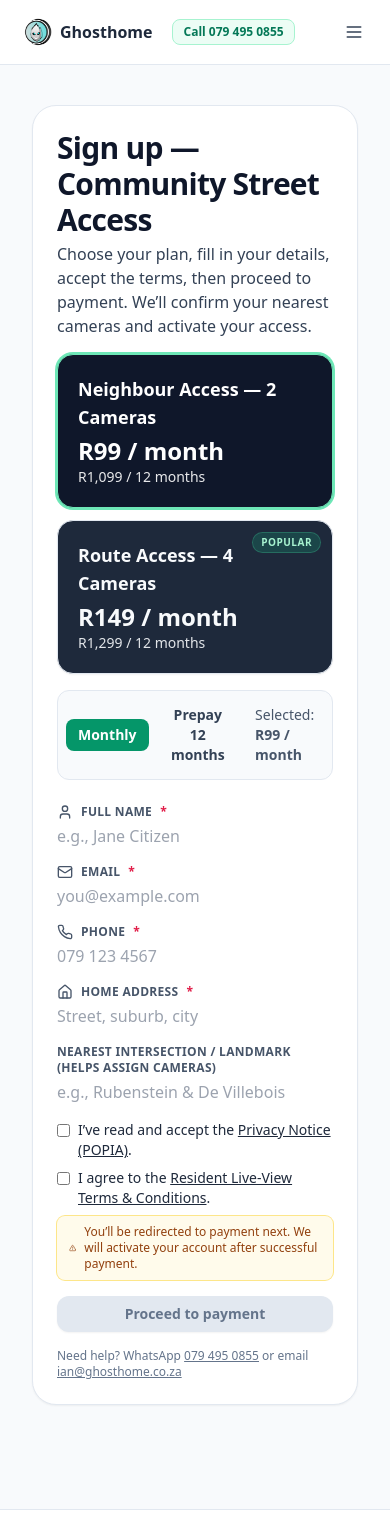
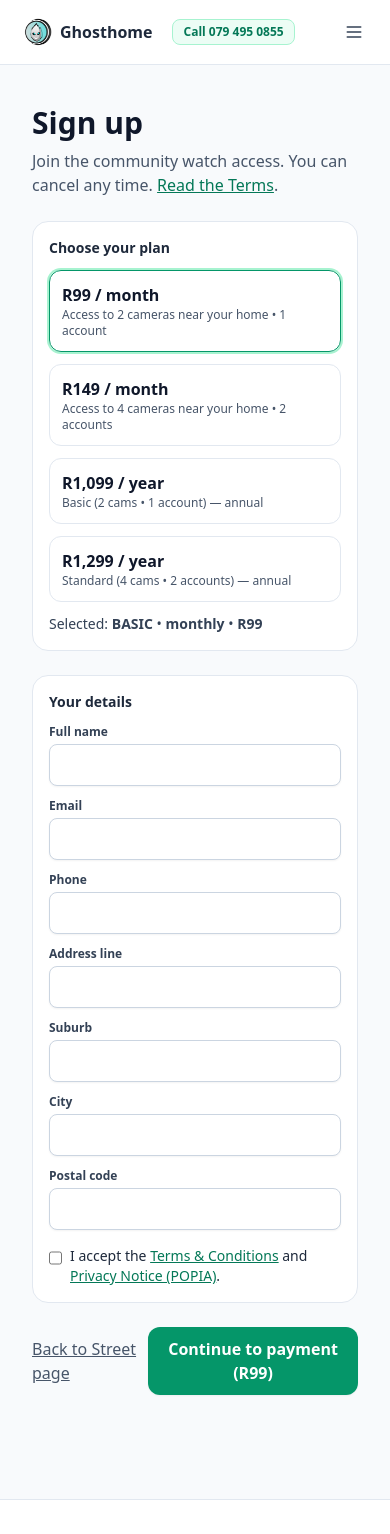
Before and after one commit to Nexzuis/ghosthome-site, a React (Vite) app: page /signup in a window 390 px wide. Shown: the top 1534 px of the page. Built offline with nearby package versions, Linux system fonts and the light colour scheme.

Commit message:
Fix signup flow: route, API, pay page; keep API rewrites

```diff
--- a/src/routes/Signup.jsx
+++ b/src/routes/Signup.jsx
@@ -1,221 +1,227 @@
-import React, { useMemo, useState } from "react";
-import { Link, useNavigate } from "react-router-dom";
-import { User, Mail, Phone, Home, FileText, Upload, AlertTriangle } from "lucide-react";
+import React, { useState } from "react";
+import { useNavigate, Link } from "react-router-dom";
+
+const MONTHLY_PRICES = {
+  basic: 99,        // 2 cameras, 1 account
+  standard: 149,    // 4 cameras, 2 accounts
+};
+const ANNUAL_PRICES = {
+  basic: 1099,
+  standard: 1299,
+};
 
 export default function Signup() {
-  const navigate = useNavigate();
+  const nav = useNavigate();
+  const [plan, setPlan] = useState("basic"); // basic | standard
+  const [billing, setBilling] = useState("monthly"); // monthly | annual
+  const [form, setForm] = useState({
+    fullName: "",
+    email: "",
+    phone: "",
+    address1: "",
+    suburb: "",
+    city: "",
+    postalCode: "",
+    accept: false,
+  });
+  const [busy, setBusy] = useState(false);
+  const [err, setErr] = useState("");
 
-  const [plan, setPlan] = useState("2c");
-  const [billing, setBilling] = useState("monthly"); // monthly | annual
-  const [fullName, setFullName] = useState("");
-  const [email, setEmail] = useState("");
-  const [phone, setPhone] = useState("");
-  const [address, setAddress] = useState("");
-  const [nearest, setNearest] = useState("");
-  const [secondUser, setSecondUser] = useState(""); // for 4-cam plan
-  const [acceptPrivacy, setAcceptPrivacy] = useState(false);
-  const [acceptTerms, setAcceptTerms] = useState(false);
-  const [busy, setBusy] = useState(false);
-  const [error, setError] = useState("");
+  const price =
+    billing === "monthly" ? MONTHLY_PRICES[plan] : ANNUAL_PRICES[plan];
 
-  const prices = useMemo(() => ({
-    "2c": { monthly: "R99 / month", annual: "R1,099 / 12 months" },
-    "4c": { monthly: "R149 / month", annual: "R1,299 / 12 months" }
-  }), []);
+  const handle = (e) => {
+    const { name, value, type, checked } = e.target;
+    setForm((f) => ({ ...f, [name]: type === "checkbox" ? checked : value }));
+  };
 
-  const planName = plan === "2c" ? "Neighbour Access — 2 Cameras" : "Route Access — 4 Cameras";
-  const priceLabel = prices[plan][billing];
+  async function onSubmit(e) {
+    e.preventDefault();
+    setErr("");
 
-  const valid = fullName && email && phone && address && acceptPrivacy && acceptTerms;
+    // minimal validation
+    if (!form.accept) {
+      setErr("Please accept the Terms to continue.");
+      return;
+    }
+    if (!form.fullName || !form.email || !form.phone) {
+      setErr("Name, email and phone are required.");
+      return;
+    }
 
-  async function handleSubmit(e) {
-    e.preventDefault();
-    if (!valid || busy) return;
     setBusy(true);
-    setError("");
+    let signupId = null;
 
     try {
+      // Try server API (will succeed if DB + /api are wired)
       const res = await fetch("/api/signup", {
         method: "POST",
         headers: { "Content-Type": "application/json" },
         body: JSON.stringify({
           plan,
           billing,
-          full_name: fullName,
-          email,
-          phone,
-          address,
-          nearest,
-          second_user_email: plan === "4c" ? secondUser : "",
+          price,
+          ...form,
         }),
       });
-      if (!res.ok) throw new Error("Sign-up failed");
+
+      if (res.ok) {
         const data = await res.json();
-      const signupId = data.signup_id;
-      navigate(`/pay?plan=${encodeURIComponent(plan)}&billing=${encodeURIComponent(billing)}&signupId=${encodeURIComponent(signupId)}`);
-    } catch (err) {
-      setError("Could not create your sign-up. Please try again or WhatsApp 079 495 0855.");
-      console.error(err);
-    } finally {
+        signupId = data?.id || data?.signupId || null;
+      } else {
+        // swallow API error, continue to client-side redirect
+        console.warn("Signup API responded", res.status);
+      }
+    } catch (e) {
+      console.warn("Signup API error", e);
+    }
+
+    // Fallback: persist minimal info locally so user can still pay
+    if (!signupId) {
+      const tmp = {
+        plan,
+        billing,
+        price,
+        fullName: form.fullName,
+        email: form.email,
+        phone: form.phone,
+        address1: form.address1,
+        suburb: form.suburb,
+        city: form.city,
+        postalCode: form.postalCode,
+        at: new Date().toISOString(),
+      };
+      localStorage.setItem("ghosthome_signup_fallback", JSON.stringify(tmp));
+    }
+
     setBusy(false);
-    }
+    // Always move customer forward to pay page (PayFast can be wired later)
+    nav(`/pay?plan=${encodeURIComponent(plan)}&billing=${encodeURIComponent(billing)}&amount=${price}${signupId ? `&signupId=${encodeURIComponent(signupId)}` : ""}`);
   }
 
   return (
     <main className="mx-auto max-w-3xl px-4 py-10">
-      <section className="rounded-3xl border border-slate-200 bg-white p-6 shadow-sm">
-        <header className="mb-4">
-          <h1 className="text-3xl font-bold tracking-tight text-slate-900">Sign up — Community Street Access</h1>
-          <p className="mt-1 text-slate-700">
-            Choose your plan, fill in your details, accept the terms, then proceed to payment. We’ll confirm your nearest cameras and activate your access.
+      <h1 className="text-3xl font-bold text-slate-900">Sign up</h1>
+      <p className="mt-2 text-slate-600">
+        Join the community watch access. You can cancel any time.{" "}
+        <Link to="/terms" className="text-emerald-700 underline">
+          Read the Terms
+        </Link>
+        .
       </p>
-        </header>
 
-        <div className="grid gap-3 md:grid-cols-2">
+      <form onSubmit={onSubmit} className="mt-6 space-y-6">
+        {/* Plan */}
+        <section className="rounded-2xl border border-slate-200 bg-white p-4">
+          <h2 className="text-sm font-semibold text-slate-800">Choose your plan</h2>
+          <div className="mt-3 grid gap-3 sm:grid-cols-2">
             <PlanCard
-            active={plan === "2c"}
-            title="Neighbour Access — 2 Cameras"
-            monthly="R99 / month"
-            annual="R1,099 / 12 months"
-            onSelect={() => setPlan("2c")}
+              label="R99 / month"
+              sub="Access to 2 cameras near your home • 1 account"
+              active={plan === "basic" && billing === "monthly"}
+              onClick={() => { setPlan("basic"); setBilling("monthly"); }}
             />
             <PlanCard
-            active={plan === "4c"}
-            title="Route Access — 4 Cameras"
-            monthly="R149 / month"
-            annual="R1,299 / 12 months"
-            badge="Popular"
-            onSelect={() => setPlan("4c")}
+              label="R149 / month"
+              sub="Access to 4 cameras near your home • 2 accounts"
+              active={plan === "standard" && billing === "monthly"}
+              onClick={() => { setPlan("standard"); setBilling("monthly"); }}
+            />
+            <PlanCard
+              label="R1,099 / year"
+              sub="Basic (2 cams • 1 account) — annual"
+              active={plan === "basic" && billing === "annual"}
+              onClick={() => { setPlan("basic"); setBilling("annual"); }}
+            />
+            <PlanCard
+              label="R1,299 / year"
+              sub="Standard (4 cams • 2 accounts) — annual"
+              active={plan === "standard" && billing === "annual"}
+              onClick={() => { setPlan("standard"); setBilling("annual"); }}
             />
           </div>
+          <p className="mt-3 text-sm text-slate-700">
+            Selected: <span className="font-semibold uppercase">{plan}</span> •{" "}
+            <span className="font-semibold">{billing}</span> •{" "}
+            <span className="font-semibold">R{price}</span>
+          </p>
+        </section>
 
-        <div className="mt-4 inline-flex items-center gap-2 rounded-xl border border-slate-200 bg-slate-50 p-2">
-          <button
-            type="button"
-            onClick={() => setBilling("monthly")}
-            className={["rounded-lg px-3 py-1.5 text-sm font-semibold", billing === "monthly" ? "bg-emerald-600 text-white" : "text-slate-700 hover:bg-white"].join(" ")}
-          >
-            Monthly
-          </button>
-          <button
-            type="button"
-            onClick={() => setBilling("annual")}
-            className={["rounded-lg px-3 py-1.5 text-sm font-semibold", billing === "annual" ? "bg-emerald-600 text-white" : "text-slate-700 hover:bg-white"].join(" ")}
-          >
-            Prepay 12 months
-          </button>
-          <span className="ml-2 text-sm text-slate-600">Selected: <span className="font-semibold">{priceLabel}</span></span>
+        {/* Details */}
+        <section className="rounded-2xl border border-slate-200 bg-white p-4">
+          <h2 className="text-sm font-semibold text-slate-800">Your details</h2>
+          <div className="mt-3 grid gap-3 sm:grid-cols-2">
+            <Input label="Full name" name="fullName" value={form.fullName} onChange={handle} required />
+            <Input label="Email" name="email" type="email" value={form.email} onChange={handle} required />
+            <Input label="Phone" name="phone" value={form.phone} onChange={handle} required />
+            <Input label="Address line" name="address1" value={form.address1} onChange={handle} />
+            <Input label="Suburb" name="suburb" value={form.suburb} onChange={handle} />
+            <Input label="City" name="city" value={form.city} onChange={handle} />
+            <Input label="Postal code" name="postalCode" value={form.postalCode} onChange={handle} />
           </div>
 
-        <form className="mt-6 space-y-4" onSubmit={handleSubmit}>
-          <Field label="Full name" required icon={<User className="h-4 w-4" />}>
-            <input type="text" value={fullName} onChange={(e) => setFullName(e.target.value)} className="input" placeholder="e.g., Jane Citizen" required />
-          </Field>
+          <label className="mt-4 flex items-start gap-2 text-sm">
+            <input
+              type="checkbox"
+              name="accept"
+              checked={form.accept}
+              onChange={handle}
+              className="mt-1 h-4 w-4 rounded border-slate-300 text-emerald-600 focus:ring-emerald-600"
+            />
+            <span>
+              I accept the{" "}
+              <Link to="/terms" className="text-emerald-700 underline">
+                Terms & Conditions
+              </Link>{" "}
+              and{" "}
+              <Link to="/privacy" className="text-emerald-700 underline">
+                Privacy Notice (POPIA)
+              </Link>.
+            </span>
+          </label>
 
-          <div className="grid gap-4 sm:grid-cols-2">
-            <Field label="Email" required icon={<Mail className="h-4 w-4" />}>
-              <input type="email" value={email} onChange={(e) => setEmail(e.target.value)} className="input" placeholder="you@example.com" required />
-            </Field>
-            <Field label="Phone" required icon={<Phone className="h-4 w-4" />}>
-              <input type="tel" value={phone} onChange={(e) => setPhone(e.target.value)} className="input" placeholder="079 123 4567" required />
-            </Field>
-          </div>
+          {err ? <p className="mt-3 text-sm text-rose-600">{err}</p> : null}
+        </section>
 
-          <Field label="Home address" required icon={<Home className="h-4 w-4" />}>
-            <input type="text" value={address} onChange={(e) => setAddress(e.target.value)} className="input" placeholder="Street, suburb, city" required />
-          </Field>
-
-          <Field label="Nearest intersection / landmark (helps assign cameras)">
-            <input type="text" value={nearest} onChange={(e) => setNearest(e.target.value)} className="input" placeholder="e.g., Rubenstein & De Villebois" />
-          </Field>
-
-          {plan === "4c" && (
-            <Field label="Second user email (optional for 2nd account)">
-              <input type="email" value={secondUser} onChange={(e) => setSecondUser(e.target.value)} className="input" placeholder="partner@example.com" />
-            </Field>
-          )}
-
-          {/* Acceptances */}
-          <div className="space-y-2">
-            <label className="flex items-start gap-2 text-sm">
-              <input type="checkbox" checked={acceptPrivacy} onChange={(e) => setAcceptPrivacy(e.target.checked)} className="mt-1" required />
-              <span>I’ve read and accept the <Link to="/privacy" className="underline">Privacy Notice (POPIA)</Link>.</span>
-            </label>
-            <label className="flex items-start gap-2 text-sm">
-              <input type="checkbox" checked={acceptTerms} onChange={(e) => setAcceptTerms(e.target.checked)} className="mt-1" required />
-              <span>I agree to the <Link to="/terms" className="underline">Resident Live-View Terms & Conditions</Link>.</span>
-            </label>
-            <div className="flex items-center gap-2 rounded-lg bg-amber-50 px-3 py-2 text-xs text-amber-800 ring-1 ring-amber-200">
-              <AlertTriangle className="h-4 w-4" />
-              You’ll be redirected to payment next. We will activate your account after successful payment.
-            </div>
-          </div>
-
-          {error && <div className="rounded-lg bg-rose-50 px-3 py-2 text-sm text-rose-700 ring-1 ring-rose-200">{error}</div>}
-
+        <div className="flex items-center justify-between">
+          <Link to="/street" className="text-slate-600 underline">Back to Street page</Link>
           <button
             type="submit"
-            disabled={!valid || busy}
-            className={[
-              "w-full rounded-xl px-4 py-2 text-center text-sm font-semibold shadow-sm",
-              valid && !busy ? "bg-emerald-600 text-white hover:bg-emerald-700" : "cursor-not-allowed bg-slate-200 text-slate-500"
-            ].join(" ")}
+            disabled={busy}
+            className="rounded-xl bg-emerald-600 px-5 py-2.5 font-semibold text-white shadow-sm hover:bg-emerald-700 disabled:opacity-60"
           >
-            {busy ? "Working..." : "Proceed to payment"}
+            {busy ? "Processing…" : `Continue to payment (R${price})`}
           </button>
-
-          <div className="text-xs text-slate-500">
-            Need help? WhatsApp <a className="underline" href="https://wa.me/27794950855" target="_blank" rel="noreferrer">079 495 0855</a> or email{" "}
-            <a className="underline" href="mailto:ian@ghosthome.co.za">ian@ghosthome.co.za</a>
         </div>
       </form>
-      </section>
     </main>
   );
 }
 
-function PlanCard({ active, title, monthly, annual, badge, onSelect }) {
+function PlanCard({ label, sub, active, onClick }) {
   return (
     <button
       type="button"
-      onClick={onSelect}
+      onClick={onClick}
       className={[
-        "relative h-full w-full rounded-2xl border p-5 text-left shadow-sm transition",
-        active ? "border-emerald-300 ring-2 ring-emerald-300" : "border-slate-200 hover:border-slate-300",
-        active ? "bg-slate-900 text-white" : "bg-slate-800 text-slate-50"
+        "w-full rounded-xl border p-3 text-left",
+        active ? "border-emerald-600 ring-2 ring-emerald-200" : "border-slate-200 hover:border-slate-300"
       ].join(" ")}
     >
-      {badge && (
-        <span className="absolute right-3 top-3 rounded-full bg-emerald-500/20 px-2 py-0.5 text-[10px] font-bold uppercase tracking-wider text-emerald-200 ring-1 ring-emerald-400/40">
-          {badge}
-        </span>
-      )}
-      <div className="text-lg font-semibold">{title}</div>
-      <div className="mt-1 text-2xl font-bold">{monthly}</div>
-      <div className="text-sm opacity-90">{annual}</div>
+      <div className="text-base font-semibold text-slate-900">{label}</div>
+      <div className="text-xs text-slate-600">{sub}</div>
     </button>
   );
 }
 
-function Field({ label, required, icon, children }) {
+function Input({ label, ...props }) {
   return (
     <label className="block">
-      <div className="mb-1 flex items-center gap-2 text-xs font-semibold uppercase tracking-wide text-slate-600">
-        {icon}{label}{required && <span className="text-rose-600">*</span>}
-      </div>
-      {children}
+      <span className="mb-1 block text-xs font-semibold text-slate-700">{label}</span>
+      <input
+        {...props}
+        className="w-full rounded-lg border border-slate-300 px-3 py-2 text-slate-900 shadow-sm focus:border-emerald-600 focus:ring-emerald-600"
+      />
     </label>
   );
 }
-
-/* Tailwind input class injection */
-const inputClass = `
-w-full rounded-lg border border-slate-300 bg-white px-3 py-2 text-sm text-slate-800
-placeholder:text-slate-400 focus:border-emerald-400 focus:outline-none focus:ring-2 focus:ring-emerald-200
-`;
-if (typeof window !== "undefined" && !window.__ghosthome_input_applied) {
-  window.__ghosthome_input_applied = true;
-  const style = document.createElement("style");
-  style.innerHTML = `.input{${inputClass.replace(/\n/g, "")}}`;
-  document.head.appendChild(style);
-}
--- a/src/routes/pay.jsx
+++ b/src/routes/pay.jsx
@@ -1,173 +1,48 @@
-import React, { useEffect, useMemo, useState } from "react";
-import { Link, useSearchParams } from "react-router-dom";
-import { CreditCard, Shield, Clipboard, CheckCircle2 } from "lucide-react";
+import React from "react";
+import { useLocation, Link } from "react-router-dom";
 
 export default function Pay() {
-  const [params] = useSearchParams();
-  const plan = params.get("plan") || "2c";
+  const { search } = useLocation();
+  const params = new URLSearchParams(search);
+  const plan = params.get("plan") || "basic";
   const billing = params.get("billing") || "monthly";
+  const amount = Number(params.get("amount") || 0);
   const signupId = params.get("signupId") || "";
-  const [busy, setBusy] = useState(false);
-  const [err, setErr] = useState("");
-  const [last, setLast] = useState(null);
-  const [copied, setCopied] = useState(false);
-
-  useEffect(() => {
-    try {
-      const j = localStorage.getItem("ghosthome_signup_last");
-      if (j) setLast(JSON.parse(j));
-    } catch {/* no-op */}
-  }, []);
-
-  const label = useMemo(() => {
-    const names = { "2c": "Neighbour Access — 2 Cameras", "4c": "Route Access — 4 Cameras" };
-    const prices = {
-      "2c": { monthly: "R99 / month", annual: "R1,099 / 12 months" },
-      "4c": { monthly: "R149 / month", annual: "R1,299 / 12 months" },
-    };
-    const pickedName = names[plan] || names["2c"];
-    const pickedPrice =
-      (prices[plan] && prices[plan][billing]) || prices["2c"].monthly;
-    return { name: pickedName, price: pickedPrice };
-  }, [plan, billing]);
-
-  async function startPayFast() {
-    setBusy(true);
-    setErr("");
-    try {
-      const res = await fetch("/api/payfast-initiate", {
-        method: "POST",
-        headers: { "Content-Type": "application/json" },
-        body: JSON.stringify({ signup_id: signupId, plan, billing }),
-      });
-      if (!res.ok) throw new Error("Could not prepare payment");
-      const data = await res.json(); // { action, fields }
-      // Build and submit a form to PayFast
-      const form = document.createElement("form");
-      form.action = data.action;
-      form.method = "POST";
-      for (const [k, v] of Object.entries(data.fields)) {
-        const input = document.createElement("input");
-        input.type = "hidden";
-        input.name = k;
-        input.value = v;
-        form.appendChild(input);
-      }
-      document.body.appendChild(form);
-      form.submit();
-    } catch (e) {
-      console.error(e);
-      setErr("Payment could not start. Please refresh or WhatsApp 079 495 0855.");
-    } finally {
-      setBusy(false);
-    }
-  }
-
-  async function copyJSON() {
-    try {
-      await navigator.clipboard.writeText(JSON.stringify(last, null, 2));
-      setCopied(true);
-      setTimeout(() => setCopied(false), 1500);
-    } catch {/* no-op */}
-  }
 
   return (
     <main className="mx-auto max-w-3xl px-4 py-10">
-      <section className="rounded-3xl border border-slate-200 bg-white p-6 shadow-sm">
-        <header className="mb-4">
-          <h1 className="text-3xl font-bold tracking-tight text-slate-900">Payment</h1>
-          <p className="mt-1 text-slate-700">
-            Review your selection and continue to payment. After payment we’ll email you a secure link to upload verification documents (if needed).
-          </p>
-        </header>
+      <h1 className="text-3xl font-bold text-slate-900">Payment</h1>
+      <p className="mt-2 text-slate-600">
+        You’re subscribing to <span className="font-semibold uppercase">{plan}</span> ({billing}) — <span className="font-semibold">R{amount}</span>.
+      </p>
 
-        <div className="rounded-xl border border-slate-200 bg-slate-50 p-4">
-          <div className="text-sm font-semibold text-slate-900">{label.name}</div>
-          <div className="text-slate-700">
-            {billing === "annual" ? "Prepay 12 months" : "Monthly"}
-          </div>
-          <div className="text-lg font-bold text-emerald-700">{label.price}</div>
-          <ul className="mt-2 list-disc pl-6 text-sm text-slate-700">
-            {plan === "2c" ? (
-              <>
-                <li>Live view to 2 nearby street cameras</li>
-                <li>1 account (single user)</li>
-              </>
-            ) : (
-              <>
-                <li>Live view to 4 cameras on your routes</li>
-                <li>2 accounts (e.g., you + partner)</li>
-              </>
-            )}
-            <li>Smart notifications 21:00–05:00 (customisable)</li>
-            <li>Resident access is limited and logged</li>
-          </ul>
+      <div className="mt-6 rounded-2xl border border-slate-200 bg-white p-4">
+        <p className="text-sm text-slate-700">
+          PayFast isn’t live on this environment yet. For now, this page confirms your sign-up details so we can activate access.
+        </p>
+        <ul className="mt-3 list-disc pl-6 text-sm text-slate-700">
+          <li>Plan: {plan}</li>
+          <li>Billing: {billing}</li>
+          <li>Amount: R{amount}</li>
+          {signupId ? <li>Signup ID: {signupId}</li> : null}
+        </ul>
+
+        <div className="mt-5 flex flex-wrap gap-3">
+          <a
+            className="rounded-xl bg-emerald-600 px-4 py-2 font-semibold text-white hover:bg-emerald-700"
+            href={`mailto:ian@ghosthome.co.za?subject=Ghosthome%20Sign-up&body=Plan:%20${encodeURIComponent(plan)}%0ABilling:%20${encodeURIComponent(billing)}%0AAmount:%20R${amount}%0ASignupId:%20${encodeURIComponent(signupId || "N/A")}`}
+          >
+            Email confirmation to Ghosthome
+          </a>
+          <Link to="/street" className="rounded-xl border border-slate-300 bg-white px-4 py-2 text-slate-700 hover:bg-slate-50">
+            Back to Street page
+          </Link>
         </div>
 
-        <div className="mt-6 rounded-xl border border-emerald-200 bg-emerald-50 p-4">
-          <div className="mb-2 inline-flex items-center gap-2 text-sm font-semibold text-emerald-800">
-            <CreditCard className="h-4 w-4" /> PayFast
-          </div>
-          {!signupId && (
-            <p className="text-xs text-emerald-900">
-              Missing sign-up reference. Please <Link className="underline" to="/signup">start at the sign-up page</Link>.
-            </p>
-          )}
-          {err && <p className="rounded-lg bg-rose-50 px-3 py-2 text-sm text-rose-700 ring-1 ring-rose-200">{err}</p>}
-          <button
-            type="button"
-            disabled={!signupId || busy}
-            onClick={startPayFast}
-            className={[
-              "inline-flex items-center gap-2 rounded-lg px-4 py-2 text-sm font-semibold",
-              !signupId || busy ? "bg-emerald-600/60 text-white cursor-not-allowed" : "bg-emerald-600 text-white hover:bg-emerald-700"
-            ].join(" ")}
-            title={!signupId ? "Go back to sign-up first" : "Pay with PayFast"}
-          >
-            <Shield className="h-4 w-4" /> {busy ? "Preparing..." : "Pay with PayFast"}
-          </button>
-          <p className="mt-2 text-xs text-emerald-900">
-            Prefer EFT for now? WhatsApp{" "}
-            <a className="underline" href="https://wa.me/27794950855" target="_blank" rel="noreferrer">
-              079 495 0855
-            </a>{" "}
-            or email{" "}
-            <a className="underline" href="mailto:ian@ghosthome.co.za">
-              ian@ghosthome.co.za
-            </a>.
-          </p>
-        </div>
-
-        {/* Admin helper (kept from your earlier flow; optional) */}
-        <details className="mt-6 rounded-xl border border-slate-200 bg-white p-4">
-          <summary className="cursor-pointer text-sm font-semibold text-slate-800">
-            Admin: last captured sign-up JSON (local)
-          </summary>
-          <pre className="mt-3 max-h-64 overflow-auto rounded-lg bg-slate-900 p-3 text-xs text-slate-50">
-{JSON.stringify(last, null, 2)}
-          </pre>
-          <button
-            type="button"
-            onClick={copyJSON}
-            className="mt-2 inline-flex items-center gap-2 rounded-lg border border-slate-300 bg-white px-3 py-1.5 text-sm font-semibold text-slate-700 hover:bg-slate-50"
-          >
-            <Clipboard className="h-4 w-4" /> {copied ? "Copied!" : "Copy JSON"}
-          </button>
-          <p className="mt-2 flex items-center gap-1 text-xs text-slate-600">
-            <CheckCircle2 className="h-4 w-4 text-emerald-600" />
-            Temporary only — server records are now in the database after /api/signup.
-          </p>
-        </details>
-
-        <div className="mt-6 flex flex-wrap gap-3">
-          <Link to="/signup" className="rounded-lg border border-slate-300 bg-white px-3 py-2 text-sm font-semibold text-slate-700 hover:bg-slate-50">
-            ← Back to sign-up
-          </Link>
-          <Link to="/" className="rounded-lg border border-slate-300 bg-white px-3 py-2 text-sm font-semibold text-slate-700 hover:bg-slate-50">
-            Home
-          </Link>
-        </div>
-      </section>
+        <p className="mt-3 text-xs text-slate-600">
+          We’ll add PayFast (sandbox/live) here next. Once enabled, clicking “Pay with PayFast” will open the secure checkout and we’ll receive instant payment notifications to activate your account.
+        </p>
+      </div>
     </main>
   );
 }
```
Also changed, not shown: api/signup.js (+90 -18 lines). Lines whose indentation alone changed are shown as unchanged.
